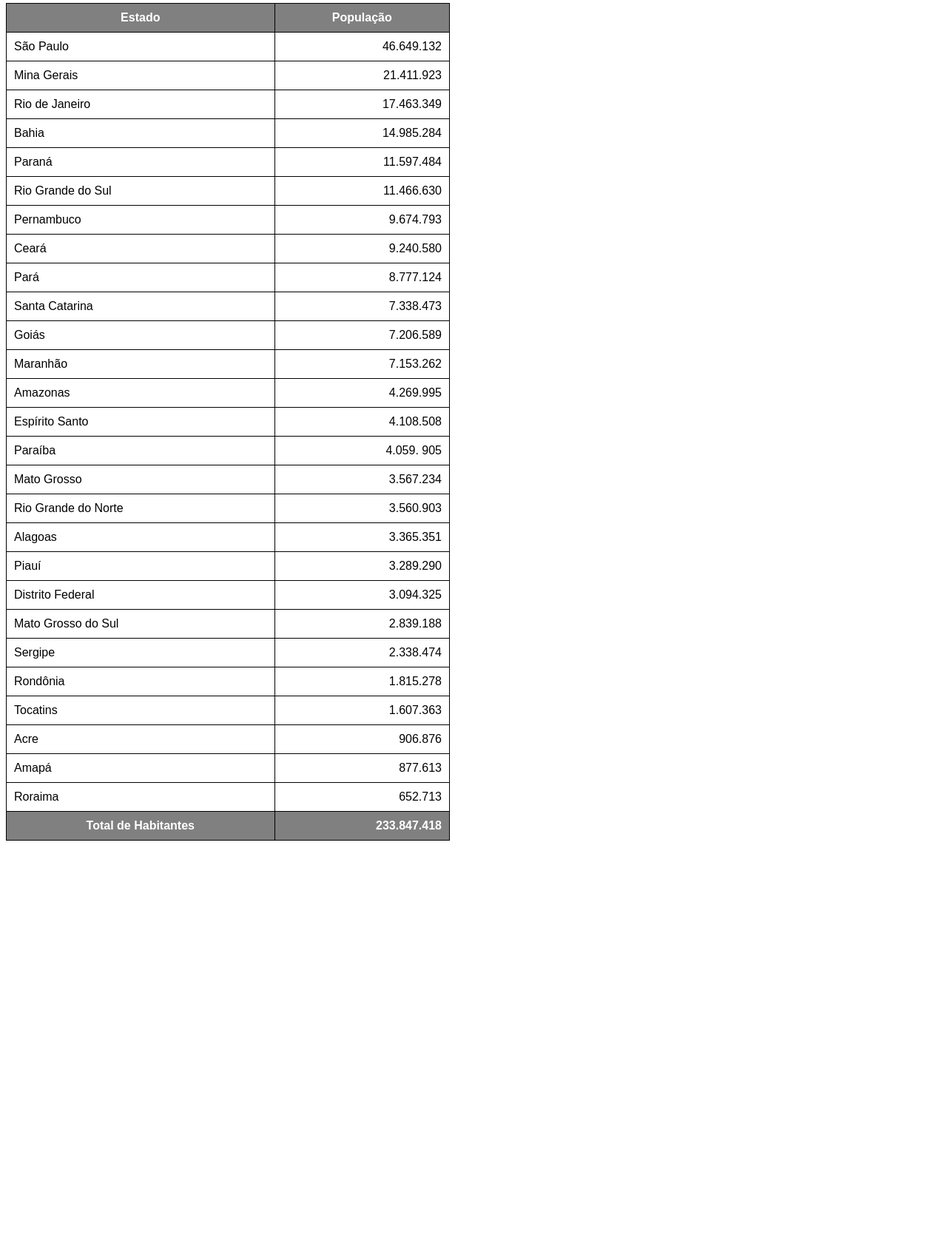
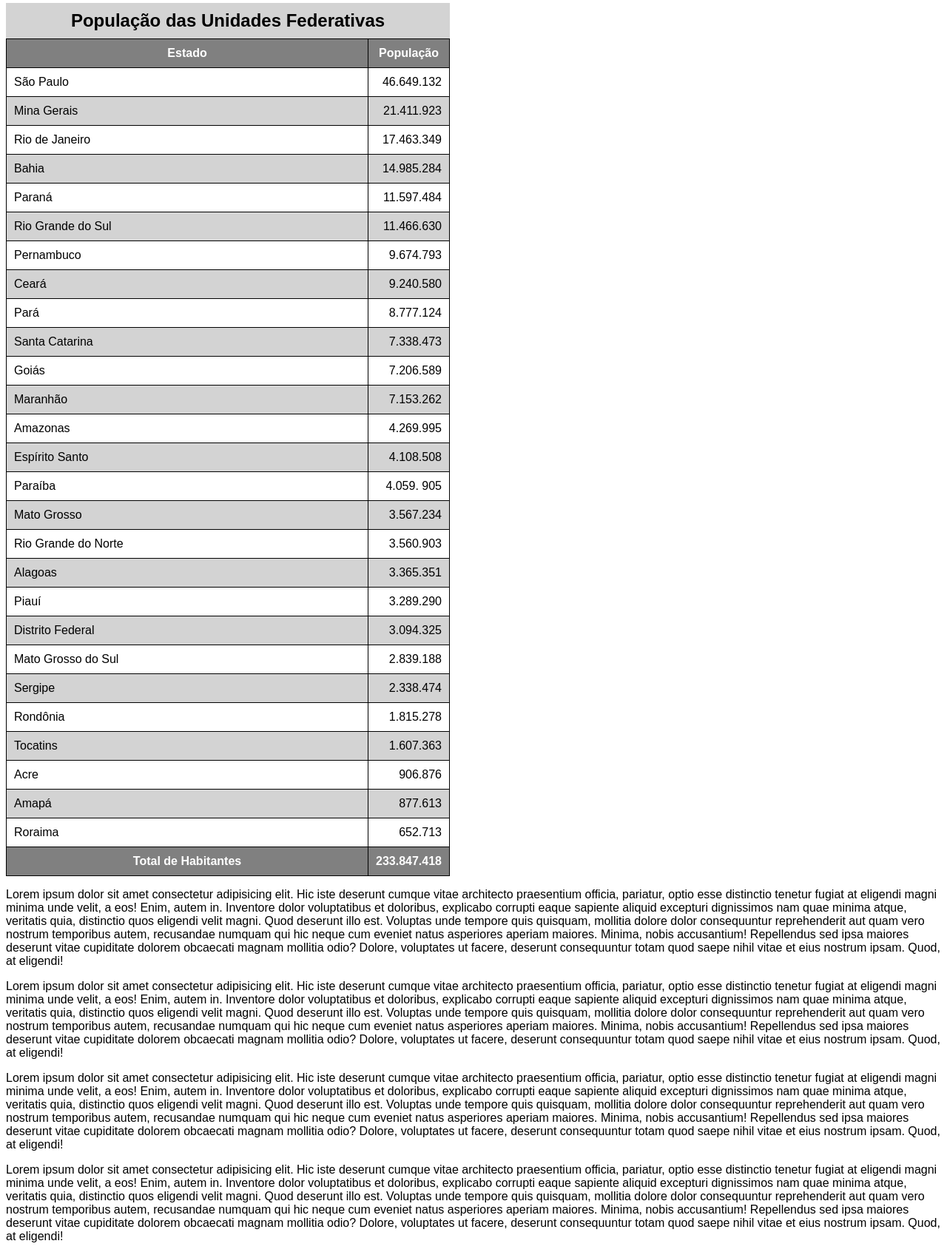
Before and after one commit to cristianersantos/html-css, a plain HTML site: page Exercícios/Ex023/tabela002.html in a window 1280 px wide. Shown: the part 76-1772 px from the top of the page at 74% size. Before the commit the page ends 1220 px from the top, so only its background shows below. Drawn offline with Linux system fonts and the light colour scheme.

Commit message:
finalização tabela grande

```diff
--- a/Exercícios/Ex023/tabela002.html
+++ b/Exercícios/Ex023/tabela002.html
@@ -14,6 +14,7 @@
         table {
             width: 600px;
             border-collapse: collapse;
+            position: relative ;
         }
 
         td, th {
@@ -21,10 +22,26 @@
             padding: 10px;
         }
 
+        caption {
+            font-size:  1.5em;
+            font-weight: bold;
+            padding: 10px;
+            background-color: lightgray;
+        }
+
         thead, tfoot {
             background-color: gray;
             color: white;
+        }
 
+        thead > tr > th {
+            position: sticky;
+            top: -1px;
+            background-color: grey;
+        }
+
+        tbody > tr:nth-child(even) { /*2n-1 = odd e /*2n=even*/
+            background-color: lightgrey;
         }
 
         td.num {
@@ -37,6 +54,7 @@
     <!--
         ANATOMIA PARA TABELAS GRANDES
         TABLE
+            CAPTION (LEGENDA DA TABELA)
             THEAD
             TR, TD, TH
         TBODY
@@ -46,10 +64,11 @@
 
     -->
     <table>
+        <caption>População das Unidades Federativas</caption>
         <thead>
             <tr>
-                <th>Estado</th>
-                <th>População</th>
+                <th scope="col">Estado</th>
+                <th scope="col" style="width: 50px;">População</th>
             </tr>
 
         </thead>
@@ -166,12 +185,30 @@
         </tbody>
         <tfoot>
             <tr>
-                <th>Total de Habitantes</th>
+                <th scope="row">Total de Habitantes</th>
                 <td class="num"><strong>233.847.418</strong></td>
             </tr>
 
         </tfoot>
     </table>
+    <p>Lorem ipsum dolor sit amet consectetur adipisicing elit. Hic iste deserunt cumque vitae architecto praesentium officia, pariatur, optio esse distinctio tenetur fugiat at eligendi magni minima unde velit, a eos!
+    Enim, autem in. Inventore dolor voluptatibus et doloribus, explicabo corrupti eaque sapiente aliquid excepturi dignissimos nam quae minima atque, veritatis quia, distinctio quos eligendi velit magni. Quod deserunt illo est.
+    Voluptas unde tempore quis quisquam, mollitia dolore dolor consequuntur reprehenderit aut quam vero nostrum temporibus autem, recusandae numquam qui hic neque cum eveniet natus asperiores aperiam maiores. Minima, nobis accusantium!
+    Repellendus sed ipsa maiores deserunt vitae cupiditate dolorem obcaecati magnam mollitia odio? Dolore, voluptates ut facere, deserunt consequuntur totam quod saepe nihil vitae et eius nostrum ipsam. Quod, at eligendi!</p>
+
+    <p>Lorem ipsum dolor sit amet consectetur adipisicing elit. Hic iste deserunt cumque vitae architecto praesentium officia, pariatur, optio esse distinctio tenetur fugiat at eligendi magni minima unde velit, a eos!
+        Enim, autem in. Inventore dolor voluptatibus et doloribus, explicabo corrupti eaque sapiente aliquid excepturi dignissimos nam quae minima atque, veritatis quia, distinctio quos eligendi velit magni. Quod deserunt illo est.
+        Voluptas unde tempore quis quisquam, mollitia dolore dolor consequuntur reprehenderit aut quam vero nostrum temporibus autem, recusandae numquam qui hic neque cum eveniet natus asperiores aperiam maiores. Minima, nobis accusantium!
+        Repellendus sed ipsa maiores deserunt vitae cupiditate dolorem obcaecati magnam mollitia odio? Dolore, voluptates ut facere, deserunt consequuntur totam quod saepe nihil vitae et eius nostrum ipsam. Quod, at eligendi!</p>
+        <p>Lorem ipsum dolor sit amet consectetur adipisicing elit. Hic iste deserunt cumque vitae architecto praesentium officia, pariatur, optio esse distinctio tenetur fugiat at eligendi magni minima unde velit, a eos!
+            Enim, autem in. Inventore dolor voluptatibus et doloribus, explicabo corrupti eaque sapiente aliquid excepturi dignissimos nam quae minima atque, veritatis quia, distinctio quos eligendi velit magni. Quod deserunt illo est.
+            Voluptas unde tempore quis quisquam, mollitia dolore dolor consequuntur reprehenderit aut quam vero nostrum temporibus autem, recusandae numquam qui hic neque cum eveniet natus asperiores aperiam maiores. Minima, nobis accusantium!
+            Repellendus sed ipsa maiores deserunt vitae cupiditate dolorem obcaecati magnam mollitia odio? Dolore, voluptates ut facere, deserunt consequuntur totam quod saepe nihil vitae et eius nostrum ipsam. Quod, at eligendi!</p>
+            <p>Lorem ipsum dolor sit amet consectetur adipisicing elit. Hic iste deserunt cumque vitae architecto praesentium officia, pariatur, optio esse distinctio tenetur fugiat at eligendi magni minima unde velit, a eos!
+                Enim, autem in. Inventore dolor voluptatibus et doloribus, explicabo corrupti eaque sapiente aliquid excepturi dignissimos nam quae minima atque, veritatis quia, distinctio quos eligendi velit magni. Quod deserunt illo est.
+                Voluptas unde tempore quis quisquam, mollitia dolore dolor consequuntur reprehenderit aut quam vero nostrum temporibus autem, recusandae numquam qui hic neque cum eveniet natus asperiores aperiam maiores. Minima, nobis accusantium!
+                Repellendus sed ipsa maiores deserunt vitae cupiditate dolorem obcaecati magnam mollitia odio? Dolore, voluptates ut facere, deserunt consequuntur totam quod saepe nihil vitae et eius nostrum ipsam. Quod, at eligendi!</p>
+
 
 </body>
 </html>
```
Also changed, not shown: Exercícios/Ex023/tabela003.html (added, +53 -0 lines).
